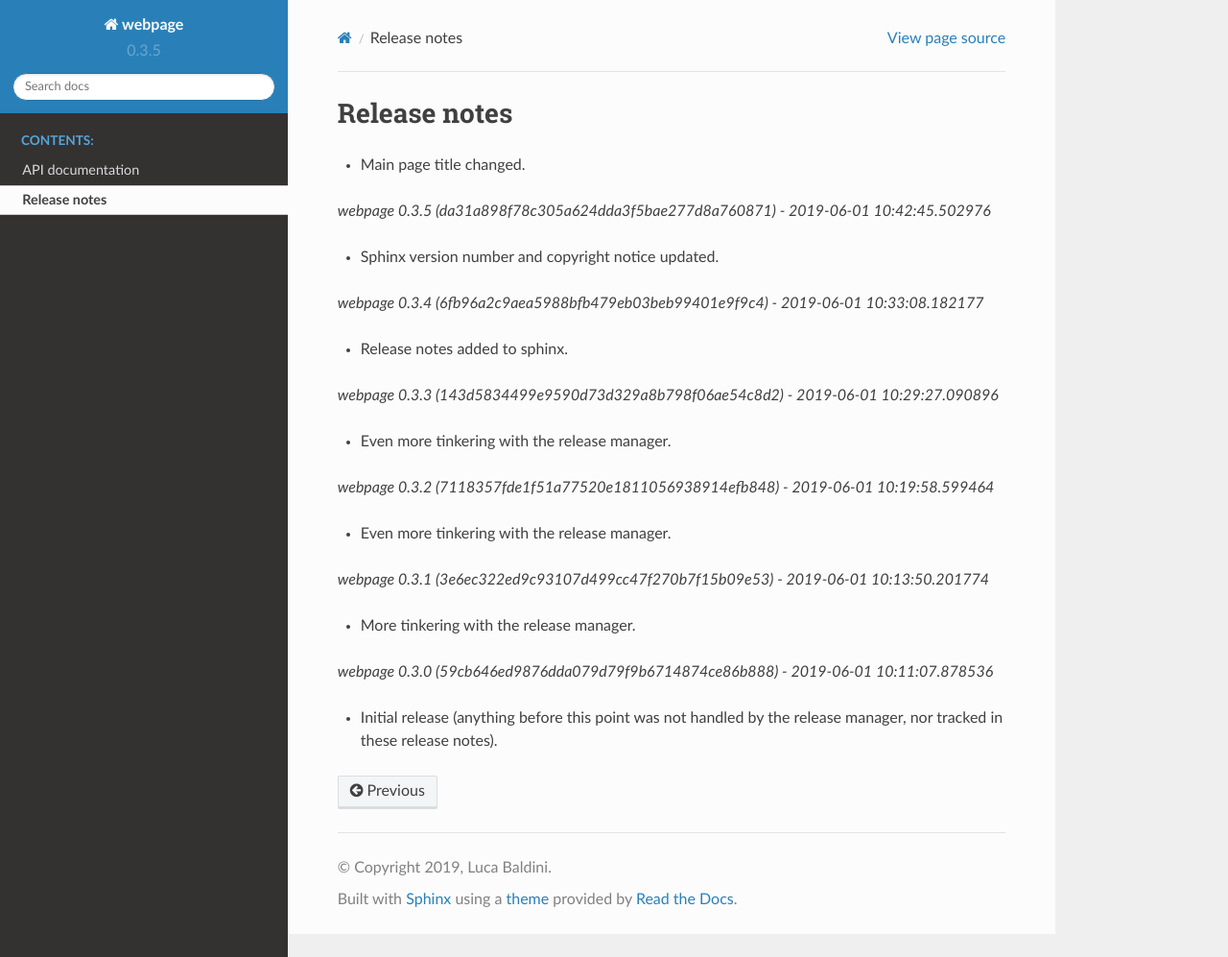
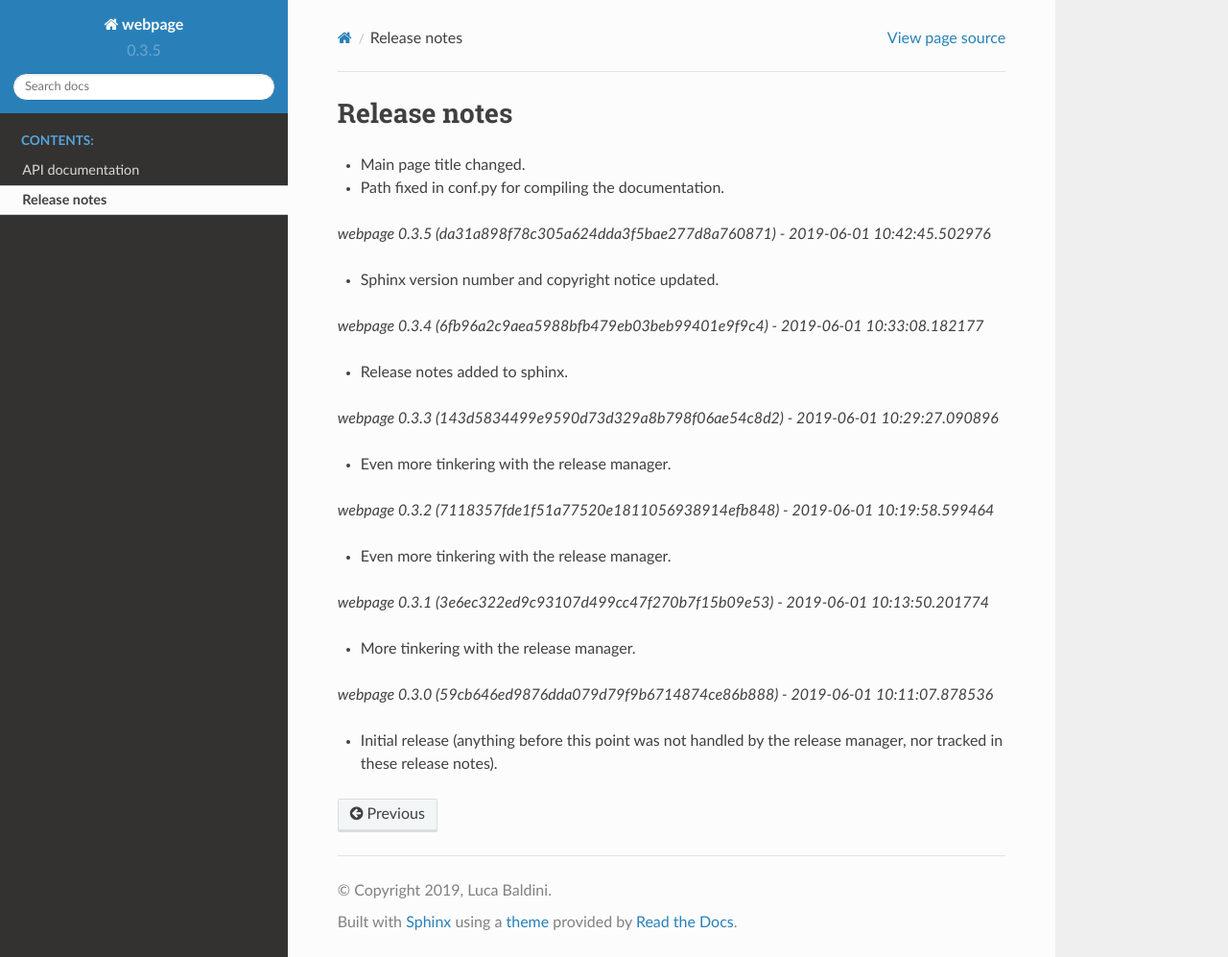
Before and after one commit to lucabaldini/webpage, a Sphinx documentation site: the page built from docs/release_notes.rst, in a window 1280 px wide and 997 px high. Shown: the whole window at 96% size. Built offline with Sphinx 7.4.7 and the Read the Docs theme 2.0.0, drawn with Linux system fonts in a browser that asks for light colours; some of the changed lines change nothing that is shown.

Commit message:
Docs fix.

```diff
--- a/docs/conf.py
+++ b/docs/conf.py
@@ -15,7 +15,7 @@
 import datetime
 import os
 import sys
-sys.path.insert(0, os.path.join(os.path.abspath('..'), 'webpage'))
+sys.path.insert(0, os.path.join(os.path.abspath('..')))
 
 from webpage import __version__
 
--- a/docs/release_notes.rst
+++ b/docs/release_notes.rst
@@ -3,6 +3,7 @@
 
 
 * Main page title changed.
+* Path fixed in conf.py for compiling the documentation.
 
 
 *webpage 0.3.5 (da31a898f78c305a624dda3f5bae277d8a760871) - 2019-06-01 10:42:45.502976*
```
